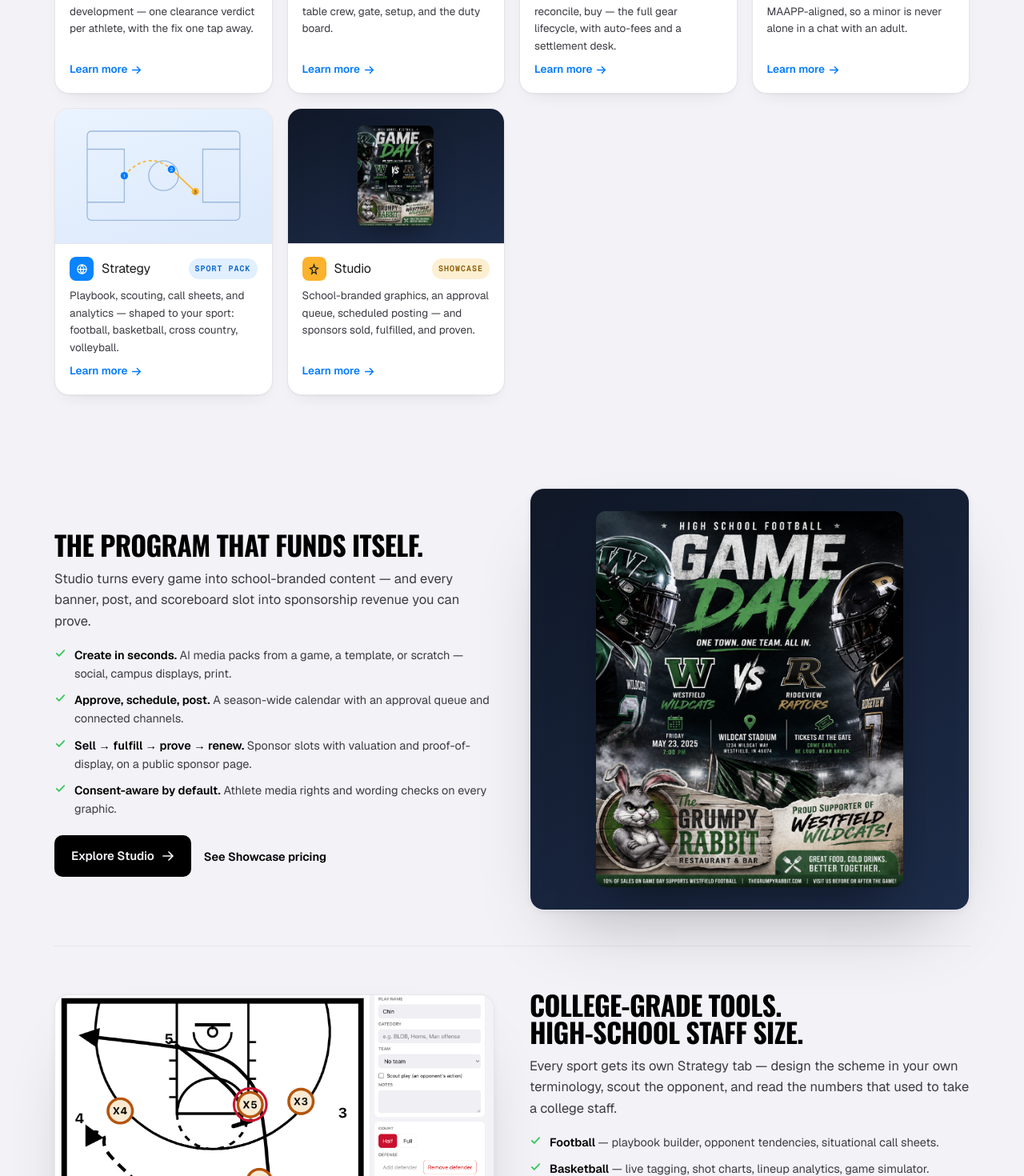
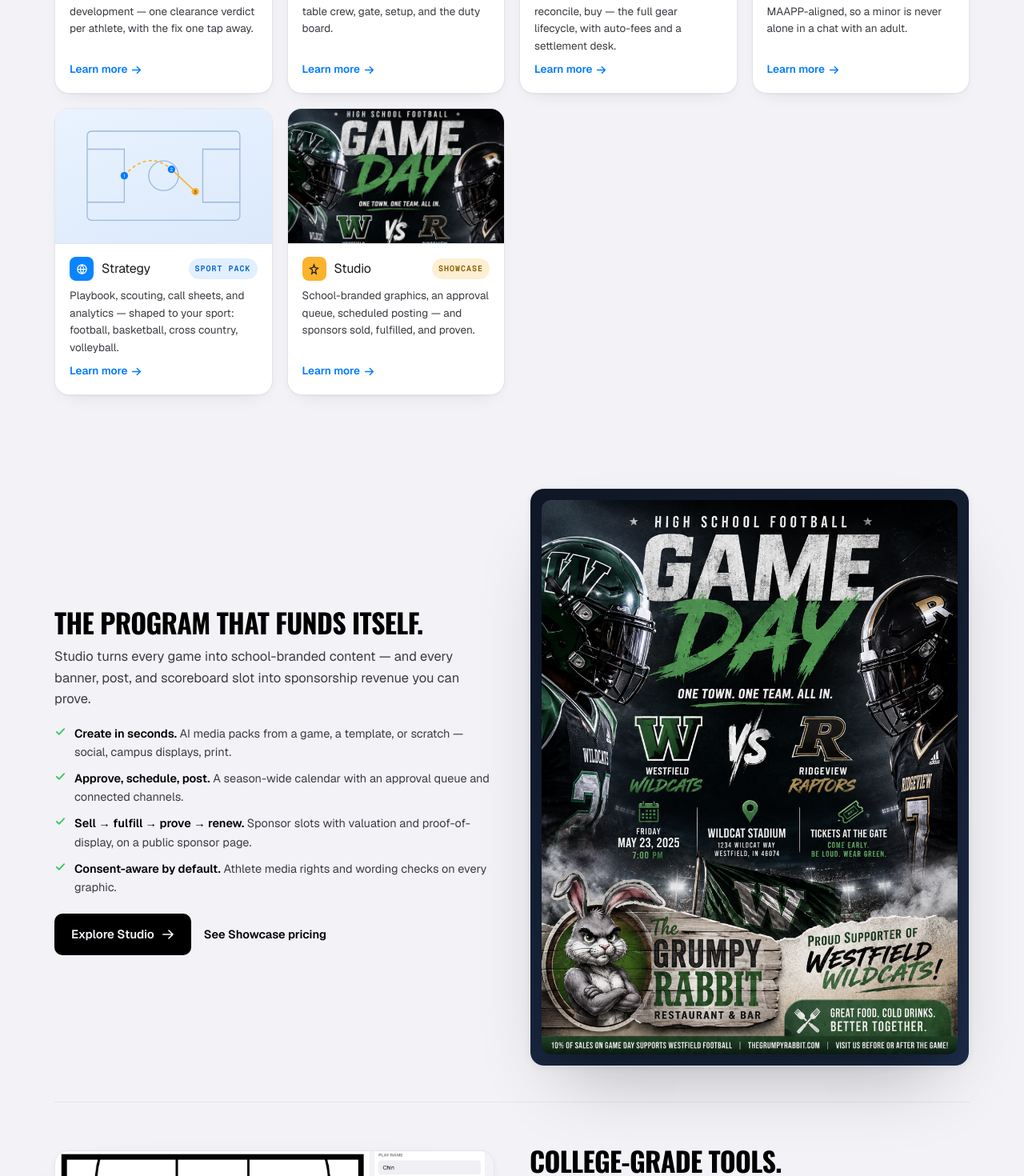
Before and after one commit to jyuseflarry-max/theprogramsuite, a Next.js app: page / in a window 1280 px wide. Shown: the part 1980-3450 px from the top of the page at 80% size. Built offline with nearby package versions, Linux system fonts and the light colour scheme.

Commit message:
Studio: make the flyer substantial — full-width poster in spotlight, full-bleed band in card

```diff
--- a/src/app/globals.css
+++ b/src/app/globals.css
@@ -1276,8 +1276,7 @@
 .v3-studio-num { position: absolute; bottom: 32px; left: 10px; color: var(--gold); font-weight: 800; font-size: 24px; }
 .v3-studio-bar { position: absolute; left: 0; right: 0; bottom: 0; background: var(--gold); color: var(--gold-ink); font-weight: 700; font-size: 10px; letter-spacing: .04em; text-transform: uppercase; padding: 6px 9px; }
 /* Real Studio output shown as a poster (portrait graphic on the gradient canvas) */
-.v3-studio-poster { height: 90%; width: auto; max-width: 82%; object-fit: contain; border-radius: 8px; box-shadow: 0 14px 34px -14px rgba(0,0,0,.5); }
-.v3-studio-poster--lg { height: auto; width: auto; max-height: 470px; max-width: 78%; border-radius: 12px; box-shadow: 0 26px 60px -22px rgba(0,0,0,.5); }
+.v3-studio-poster--lg { width: 100%; height: auto; border-radius: 12px; box-shadow: 0 26px 60px -22px rgba(0,0,0,.55); }
 
 /* ---- spotlights ---- */
 .v3-spots { padding-block: 36px 8px; }
--- a/src/app/page.tsx
+++ b/src/app/page.tsx
@@ -329,9 +329,7 @@
       </svg>
     ),
     media: (
-      <div className="v3-vig" style={{ background: "linear-gradient(160deg,#101827,#1d2c49)", justifyContent: "center", alignItems: "center" }}>
-        <Shot className="v3-studio-poster" src="/marketing/screens/studio-flyer.png" alt="A school-branded game-day flyer made in Studio, with a local sponsor" />
-      </div>
+      <Shot src="/marketing/screens/studio-flyer-card.png" alt="A school-branded game-day graphic made in Studio, with a local sponsor" />
     ),
   },
 ];
@@ -431,7 +429,7 @@
           className="v3-spot-media reveal"
           style={{
             background: "linear-gradient(150deg,#101827,#1d2c49)",
-            padding: 28,
+            padding: 14,
             display: "grid",
             placeItems: "center",
           }}
```
Also changed, not shown: public/marketing/screens/studio-flyer-card.png (added).
